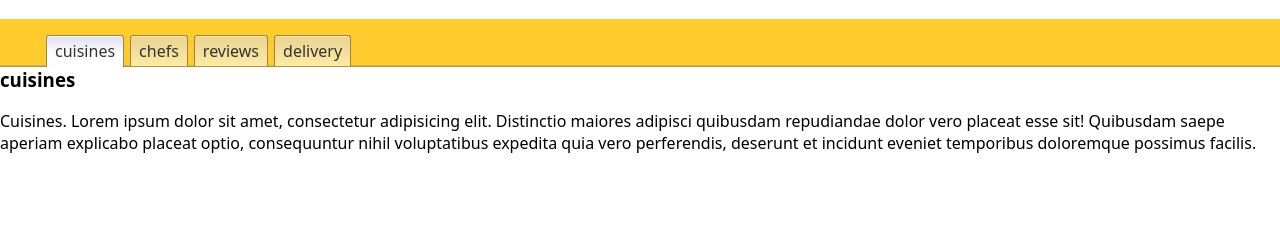
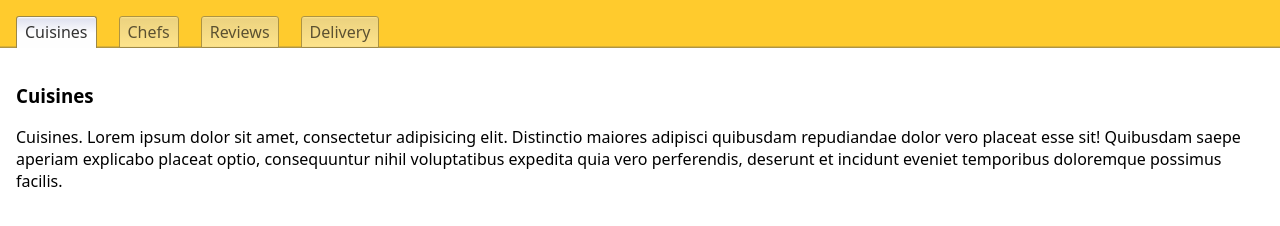
Before and after one commit to spencerharris63/FlexNav, a website: page app/index.html in a window 1280 px wide. Drawn offline with Linux system fonts and the light colour scheme.

Commit message:
updated to end of class

```diff
--- a/app/css/styles.css
+++ b/app/css/styles.css
@@ -16,8 +16,10 @@ ul {
 }
 nav ul {
   list-style: none;
-  padding: 1rem 0 0 46px;
-  float: left;
+  padding-top: 1rem;
+  /* float: right; */
+  display: flex;
+  justify-content: space-around;
   width: 100%;
   background-color: #ffcb2d;
   background-image: linear-gradient(
@@ -28,16 +30,18 @@ nav ul {
   );
 }
 nav li {
-  float: left;
+  /* float: right; */
+  display: flex;
 }
 
 nav a {
+  text-transform: capitalize;
   padding: 4px 8px;
   border: 1px solid #9b8748;
   border-radius: 3px 3px 0 0;
   margin: 0 6px 0 0;
-  float: left;
-  border-bottom: none;
+  /* float: right; */
+  /* border-bottom: none; */
   background-color: #f9eaa9;
   background-image: linear-gradient(
     to bottom,
@@ -46,6 +50,7 @@ nav a {
     rgba(253, 233, 162, 1) 94%,
     rgba(253, 233, 162, 1) 100%
   );
+  opacity: 0.8;
 }
 nav a:hover,
 nav .active {
@@ -58,4 +63,22 @@ nav .active {
     rgba(254, 254, 254, 1) 53%
   );
   border-bottom: none;
+  opacity: 1;
 }
+
+.content {
+  padding: 1rem;
+}
+.content h3 {
+  text-transform: capitalize;
+}
+
+@media (min-width: 460px) {
+  nav ul {
+    padding-left: 1rem;
+    justify-content: flex-start;
+  }
+  nav li {
+    margin-right: 1rem;
+  }
+}
--- a/app/js/scripts.js
+++ b/app/js/scripts.js
@@ -2,39 +2,42 @@ const data = [
   {
     section: 'cuisines',
     story:
-      'Cuisines. Lorem ipsum dolor sit amet, consectetur adipisicing elit. Distinctio maiores adipisci quibusdam repudiandae dolor vero placeat esse sit! Quibusdam saepe aperiam explicabo placeat optio, consequuntur nihil voluptatibus expedita quia vero perferendis, deserunt et incidunt eveniet temporibus doloremque possimus facilis.',
+      'Cuisines. Lorem ipsum dolor sit amet, consectetur adipisicing elit. Distinctio maiores adipisci quibusdam repudiandae dolor vero placeat esse sit! Quibusdam saepe aperiam explicabo placeat optio, consequuntur nihil voluptatibus expedita quia vero perferendis, deserunt et incidunt eveniet temporibus doloremque possimus facilis.'
   },
   {
     section: 'chefs',
     story:
-      'Chefs. Possimus labore, officia dolore! Eaque ratione saepe, alias harum laboriosam deserunt laudantium blanditiis eum explicabo placeat reiciendis labore iste sint. Consectetur expedita dignissimos, non quos distinctio, eos rerum facilis eligendi.',
+      'Chefs. Possimus labore, officia dolore! Eaque ratione saepe, alias harum laboriosam deserunt laudantium blanditiis eum explicabo placeat reiciendis labore iste sint. Consectetur expedita dignissimos, non quos distinctio, eos rerum facilis eligendi.'
   },
   {
     section: 'reviews',
     story:
-      'Reviews. Asperiores laudantium, rerum ratione consequatur, culpa consectetur possimus atque ab tempore illum non dolor nesciunt. Neque, rerum. A vel non incidunt, quod doloremque dignissimos necessitatibus aliquid laboriosam architecto at cupiditate commodi expedita in, quae blanditiis.',
+      'Reviews. Asperiores laudantium, rerum ratione consequatur, culpa consectetur possimus atque ab tempore illum non dolor nesciunt. Neque, rerum. A vel non incidunt, quod doloremque dignissimos necessitatibus aliquid laboriosam architecto at cupiditate commodi expedita in, quae blanditiis.'
   },
   {
     section: 'delivery',
     story:
-      'Delivery. Possimus labore, officia dolore! Eaque ratione saepe, alias harum laboriosam deserunt laudantium blanditiis eum explicabo placeat reiciendis labore iste sint. Consectetur expedita dignissimos, non quos distinctio, eos rerum facilis eligendi.',
-  },
+      'Delivery. Possimus labore, officia dolore! Eaque ratione saepe, alias harum laboriosam deserunt laudantium blanditiis eum explicabo placeat reiciendis labore iste sint. Consectetur expedita dignissimos, non quos distinctio, eos rerum facilis eligendi.'
+  }
 ];
 
-function makeActive() {
+function clickHandler() {
   if (!event.target.matches('nav ul a')) return;
   makeInactive();
-  event.target.classList.add('active');
+  makeActive();
   let activePage = document.querySelector('.active');
   let storyRef = activePage.dataset.story;
-  // NEW
-  for (let i = 0; i < data.length; i++) {
-    if (data[i].section === storyRef) {
-      // console.log(data[i].story);
-      contentPara.innerHTML = data[i].story;
+  data.forEach(item => {
+    if (item.section === storyRef) {
+      contentPara.innerHTML = item.story;
     }
-  }
+  });
   makeHeader(storyRef);
+}
+
+function makeActive() {
+  console.log(event.target);
+  event.target.classList.add('active');
 }
 
 function makeInactive() {
@@ -54,5 +57,5 @@ function setUp() {
 var tabs = document.querySelectorAll('nav a');
 var contentPara = document.querySelector('.content');
 
-document.addEventListener('click', makeActive);
+document.addEventListener('click', clickHandler);
 window.addEventListener('load', setUp);
```
Also changed, not shown: package.json (added, +14 -0 lines), 1 other file.
